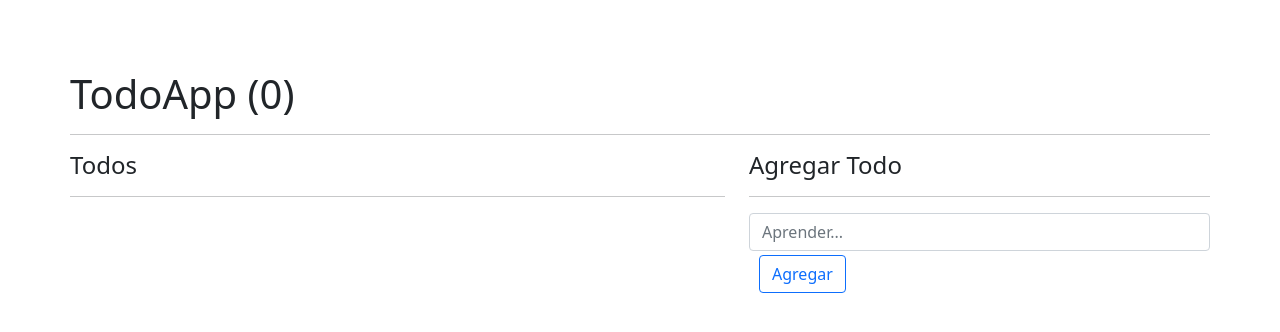
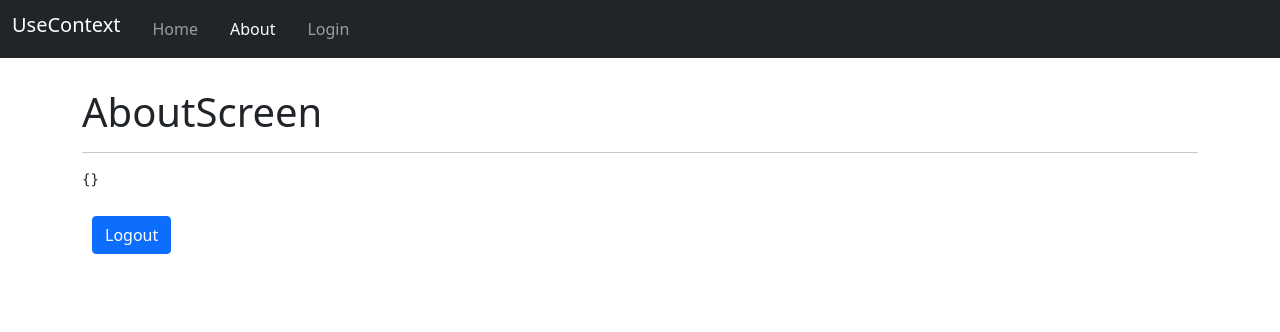
Before and after one commit to ThomasPalacio/ProbandoHooks, a React app: page /about in a window 1280 px wide. Built offline with nearby package versions, Linux system fonts and the light colour scheme.

Commit message:
se agrego el hook UseContext

```diff
--- a/package.json
+++ b/package.json
@@ -8,7 +8,8 @@
     "@testing-library/user-event": "^13.5.0",
     "react": "^18.0.0",
     "react-dom": "^18.0.0",
-    "react-scripts": "5.0.0",
+    "react-router-dom": "^6.3.0",
+    "react-scripts": "^2.1.3",
     "web-vitals": "^2.1.4"
   },
   "scripts": {
--- /dev/null
+++ b/src/components/09-UseContext/AboutScreen.js
@@ -0,0 +1,21 @@
+import React, { useContext } from 'react'
+import { UserContext } from './UserContext'
+
+export const AboutScreen = () => {
+
+  const { user, setUser} = useContext(UserContext)
+
+
+  return (
+    <div>
+        <h1>AboutScreen</h1>
+        <hr/>
+        <pre>{JSON.stringify(user,null,3)}</pre>
+        <button
+        className='btn btn-primary'
+        onClick={() =>{setUser({})}} >
+          Logout
+        </button>
+    </div>
+  )
+}
--- /dev/null
+++ b/src/components/09-UseContext/AppRouter.js
@@ -0,0 +1,31 @@
+import React from 'react'
+import {
+    BrowserRouter as Router,
+    Routes,
+    Route,
+  } from "react-router-dom";
+import { AboutScreen } from './AboutScreen';
+import { HomeScreen } from './HomeScreen';
+import { LoginScreen } from './LoginScreen';
+import NavBar from './NavBar';
+
+export const AppRouter = () => {
+  return (
+    <Router>
+        <div>
+            <NavBar />
+              <div className='container'>
+                <Routes>
+                        <Route path='/' element={< HomeScreen />}/>
+                        <Route path='/about' element={< AboutScreen />}/>
+                        <Route path='/login' element={< LoginScreen />}/>
+
+                        <Route path="*" element={<HomeScreen />} />
+
+                </Routes>
+              </div>
+        </div>
+    </Router>
+
+  )
+}
--- /dev/null
+++ b/src/components/09-UseContext/HomeScreen.js
@@ -0,0 +1,15 @@
+import React, { useContext } from 'react'
+import { UserContext } from './UserContext'
+
+export const HomeScreen = () => {
+
+  const {user} = useContext(UserContext);
+
+  return (
+    <div>
+        <h1>HomeScreen</h1>
+        <hr/>
+        <pre>{JSON.stringify(user,null,3)}</pre>
+    </div>
+  )
+}
--- /dev/null
+++ b/src/components/09-UseContext/LoginScreen.js
@@ -0,0 +1,24 @@
+import React, { useContext } from 'react'
+import { UserContext } from './UserContext'
+
+export const LoginScreen = () => {
+
+  const { setUser} = useContext(UserContext)
+  return (
+    <div>
+        <div>
+        <h1>LoginScreen</h1>
+        <hr/>
+        <button
+          className='btn btn-primary'
+          onClick={() =>{setUser({
+            id:1234,
+            name:'Thomas'
+          })}}
+        >
+          Login
+        </button>
+    </div>
+    </div>
+  )
+}
--- /dev/null
+++ b/src/components/09-UseContext/MainApp.js
@@ -0,0 +1,16 @@
+import React, { useState } from 'react'
+import { AppRouter } from './AppRouter'
+import { UserContext } from './UserContext'
+
+export const MainApp = () => {
+
+const [user, setUser] = useState({})
+
+  return (
+      <UserContext.Provider value={{
+        user,
+      setUser}}>
+            <AppRouter />
+        </UserContext.Provider>
+  )
+}
--- /dev/null
+++ b/src/components/09-UseContext/NavBar.js
@@ -0,0 +1,30 @@
+import React from 'react'
+import {NavLink} from 'react-router-dom'
+
+const NavBar = () => {
+  return (
+    <nav className="navbar navbar-expand-sm navbar-dark bg-dark">
+        <div className="container-fluid">
+            <h2 className="navbar-brand" >UseContext</h2>
+
+            <div className="collapse navbar-collapse" id="navbarNav">
+            <div className="navbar-nav">
+                    <NavLink className="nav-item nav-link mx-2" to='./'>
+                        Home
+                    </NavLink>
+                <NavLink className="nav-item mx-2 nav-link" to='./about'>
+                    About
+                    </NavLink>
+
+                <NavLink className="nav-item mx-2 nav-link" to='./login'>
+                    Login
+                    </NavLink>
+
+            </div>
+            </div>
+        </div>
+    </nav>
+  )
+}
+
+export default NavBar
--- /dev/null
+++ b/src/components/09-UseContext/UserContext.js
@@ -0,0 +1,4 @@
+import {createContext} from 'react';
+
+
+export const UserContext = createContext(null)
--- a/src/index.css
+++ b/src/index.css
@@ -1,5 +1,5 @@
-body{
-  padding: 70px;
+nav{
+  margin-bottom: 30px;
 }
 
 button{
--- a/src/index.js
+++ b/src/index.js
@@ -2,6 +2,7 @@
 
  import React from 'react';
 import ReactDOM from 'react-dom';
+
 
 import './index.css';
 
@@ -20,12 +21,13 @@ import MemoHooks from './components/06-UseMemorize/MemoHook';
 import { CallbackHook } from './components/06-UseMemorize/CallbackHook';
 
 import { Padre } from './components/07-tarea-memo/07-tarea-memo/Padre';
-import './components/08-UseReducer/Intro-Reducer' */
-import TodoApp from './components/08-UseReducer/TodoApp';
+import './components/08-UseReducer/Intro-Reducer'
+import TodoApp from './components/08-UseReducer/TodoApp';*/
+import { MainApp } from './components/09-UseContext/MainApp';
 
 
 
 ReactDOM.render(
-    <TodoApp />,
+    <MainApp />,
   document.getElementById('root')
 );
```
Also changed, not shown: 1 other file.
